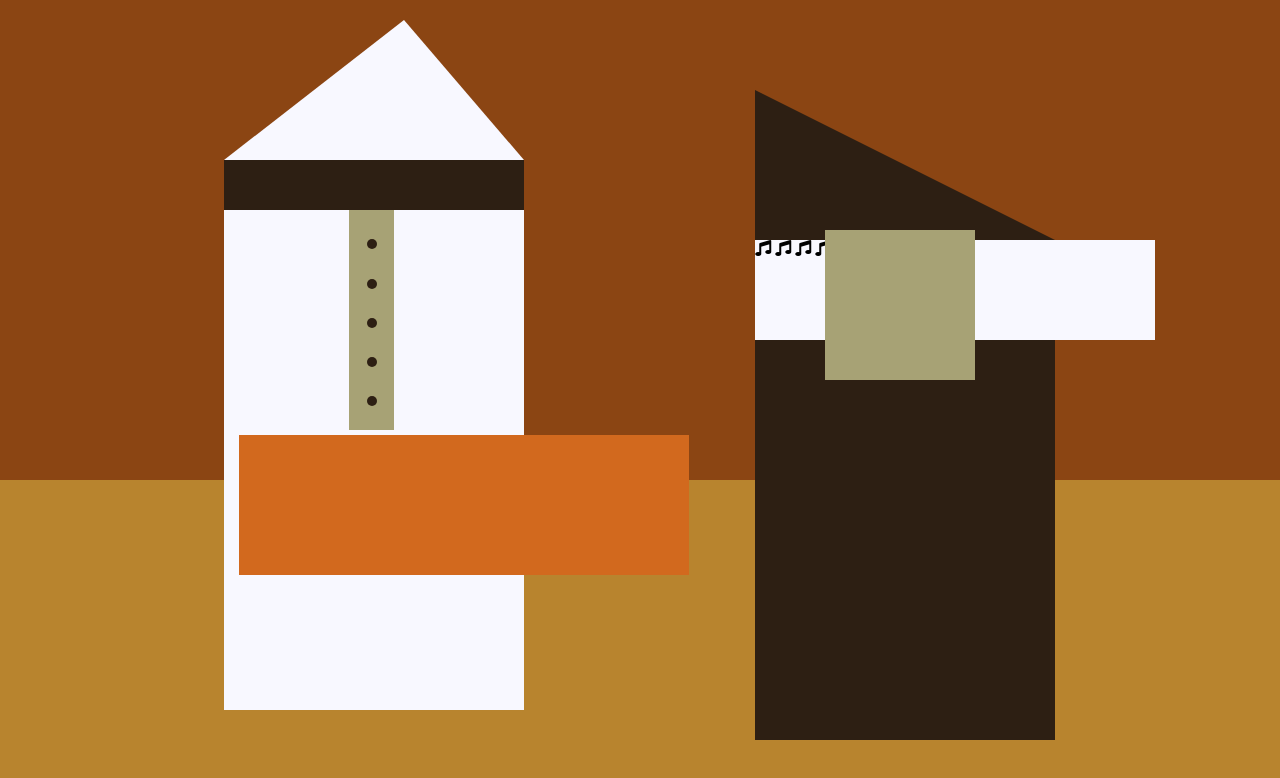
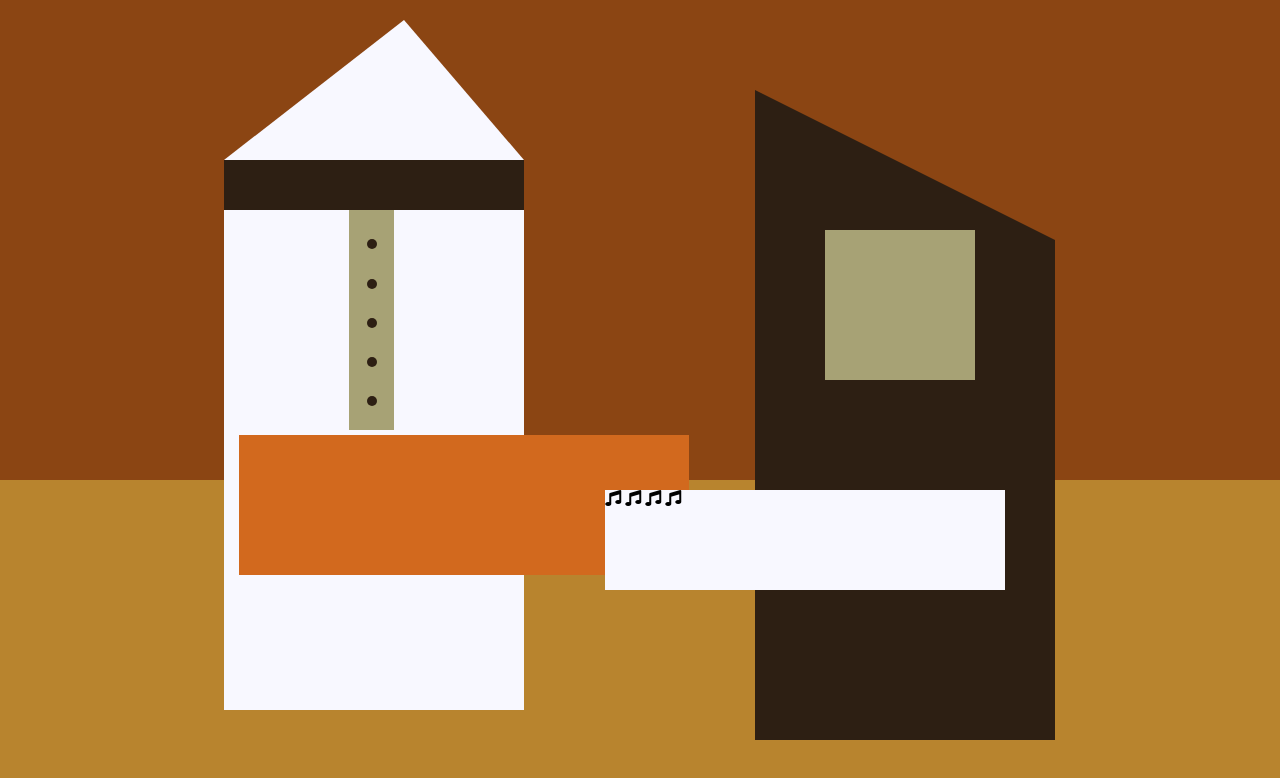
Before and after one commit to andrz-zack/Construyendo-una-pintura-Picasso, a plain HTML site: page index.html in a window 1280 px wide. Drawn offline with Linux system fonts and the light colour scheme.

Commit message:
Agregandole mas propiedades a #whiteṕaper

```diff
--- a/styles.css
+++ b/styles.css
@@ -107,4 +107,8 @@ body {
     width: 400px;
     height: 100px;
     background-color: ghostwhite;
+    position: absolute;
+    top: 250px;
+    left: -150px;
+    z-index: 1;
 }
```
Also changed, not shown: index.html (+1 -7 lines).
